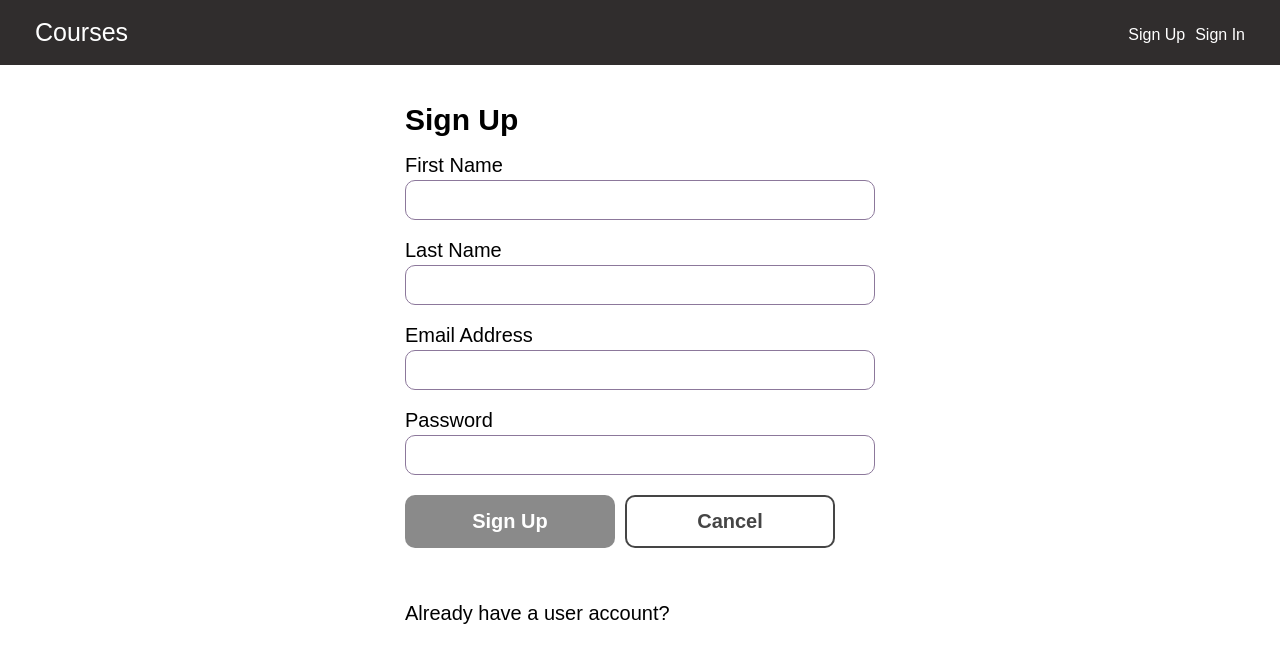
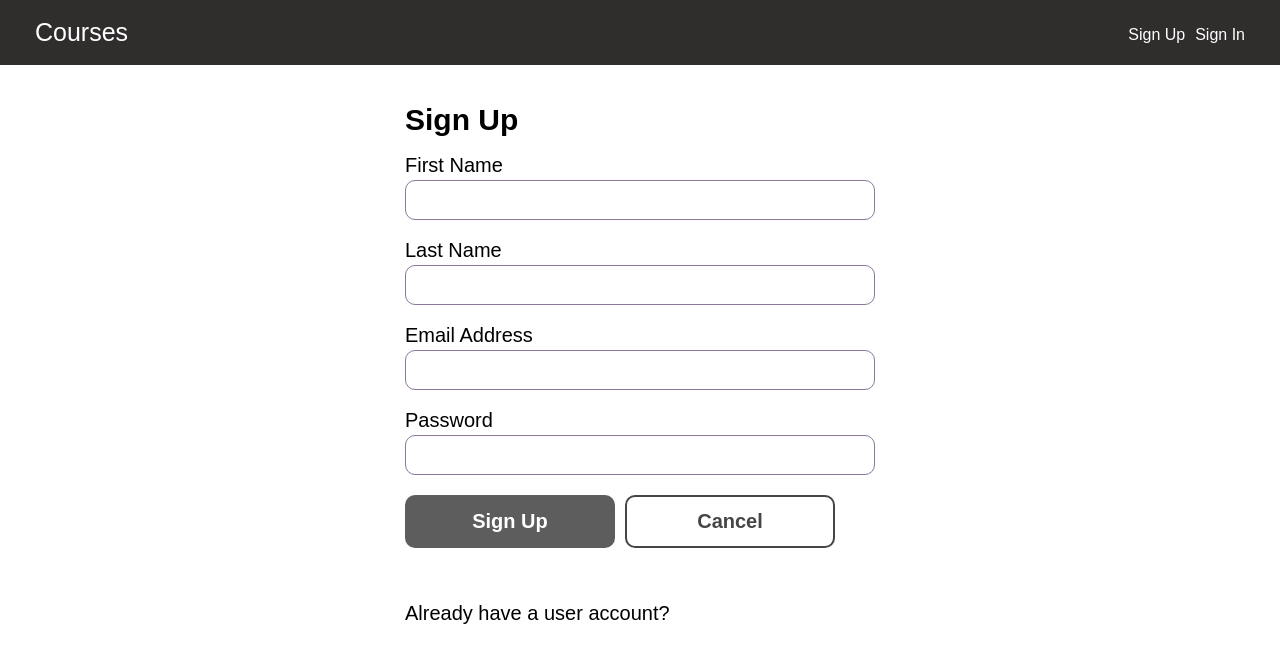
Before and after one commit to Gurb-S/react_and_rest_full_stack, a React (Create React App) app in the folder client/: page /signup in a window 1280 px wide. Shown: the top 662 px of the page. Built offline with nearby package versions, Linux system fonts and the light colour scheme.

Commit message:
add classes for signup and signin

```diff
--- a/client/src/components/UserSignIn.js
+++ b/client/src/components/UserSignIn.js
@@ -76,8 +76,8 @@ export function UserSignIn(){
                     <input id="emailAddress" name="emailAddress" type="email" ref={emailRef} required></input>
                     <label htmlFor="password">Password</label>
                     <input id="password" name="password" type="password" ref={passwordRef} required></input>
-                    <button className="button" type="submit" onClick={notify}>Sign In</button>
-                    <button className="button button-secondary" onClick={cancelHandler}>Cancel</button>
+                    <button className="button sign" type="submit" onClick={notify}>Sign In</button>
+                    <button className="button button-secondary cancel" onClick={cancelHandler}>Cancel</button>
                 </form>
                 <p>
                     Don't have a user account? <Link to="/signup">Click here to sign up</Link>
--- a/client/src/components/UserSignUp.js
+++ b/client/src/components/UserSignUp.js
@@ -65,8 +65,8 @@ export function UserSignUp () {
                     <input id="emailAddress" name="emailAddress" type='email' value={emailAddress} onChange={(e) => setEmailAddress(e.target.value)}></input>
                     <label htmlFor="password">Password</label>
                     <input id="password" name="emailAddress" type="password" value={password} onChange={(e) => setPassword(e.target.value)}></input>
-                    <button className="button" type="submit">Sign Up</button>
-                    <button className="button button-secondary" onClick={cancelHandler}>Cancel</button>
+                    <button className="button sign" type="submit">Sign Up</button>
+                    <button className="button button-secondary cancel" onClick={cancelHandler}>Cancel</button>
                 </form>
                 <p>
                     Already have a user account? <Link to="/signin">Click here to sign in</Link>
```
